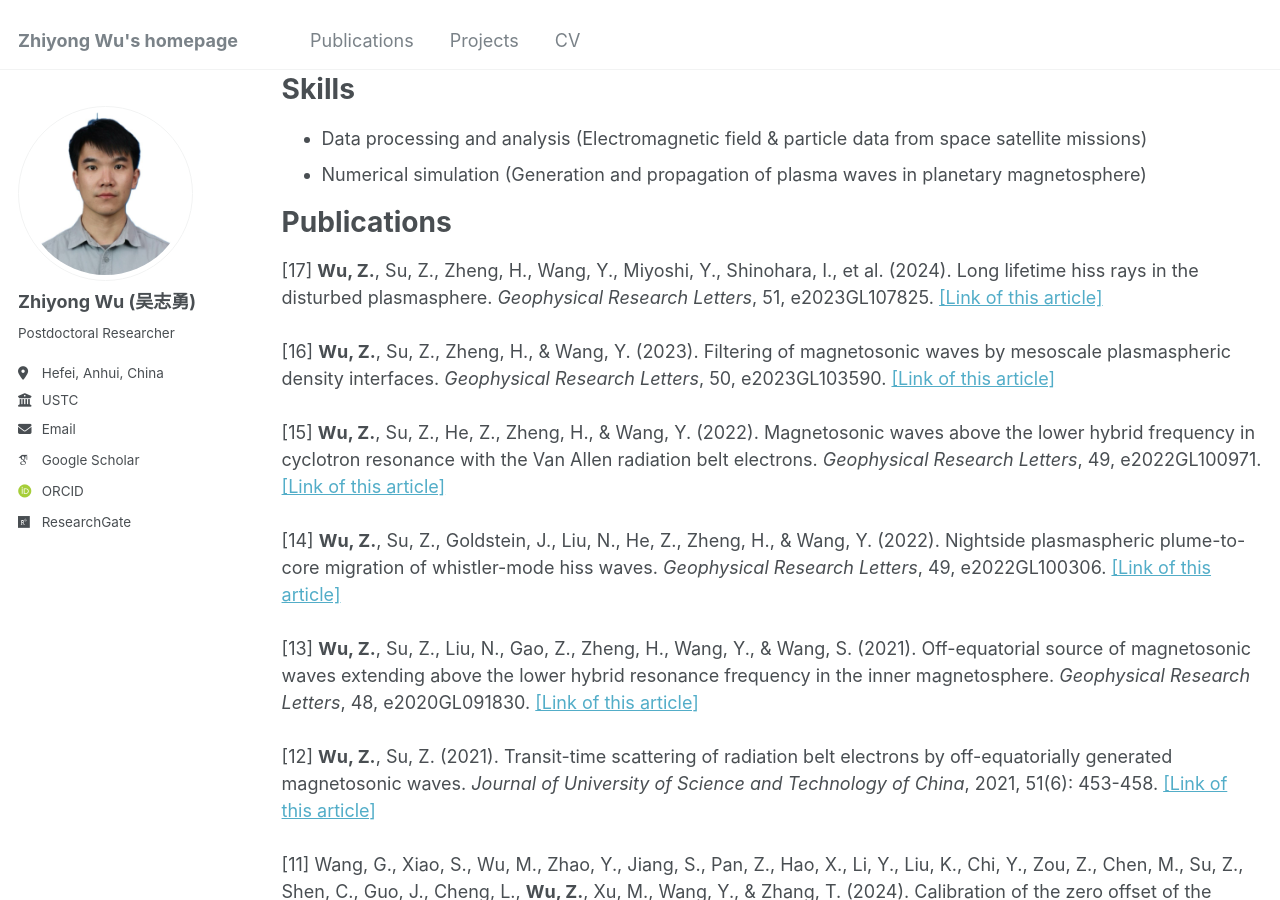
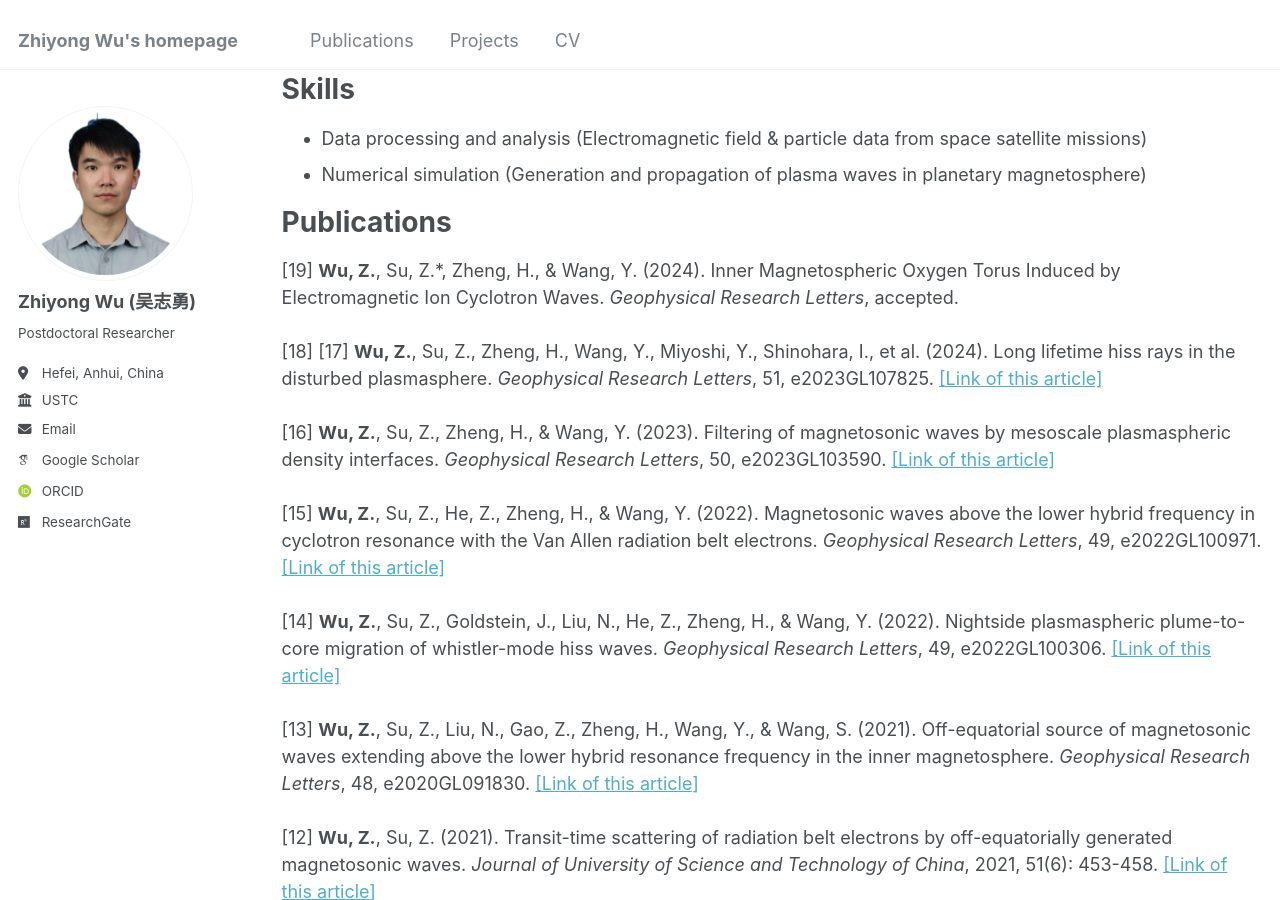
Before and after one commit to Z-Y-Wu/ZW-, a Jekyll site: the page built from _pages/cv.md, in a window 1280 px wide and 900 px high, scrolled down 377 px. Built offline with Jekyll 4.4.1, drawn with Linux system fonts in a browser that asks for light colours; some web fonts are replaced.

Commit message:
Update cv.md

```diff
--- a/_pages/cv.md
+++ b/_pages/cv.md
@@ -27,6 +27,8 @@ Skills
 
 Publications
 ======
+[19] <strong>Wu, Z.</strong>, Su, Z.*, Zheng, H., & Wang, Y. (2024). Inner Magnetospheric Oxygen Torus Induced by Electromagnetic Ion Cyclotron Waves. <i>Geophysical Research Letters</i>, accepted.<br><br>
+[18]
 [17] <strong>Wu, Z.</strong>, Su, Z., Zheng, H., Wang, Y., Miyoshi, Y., Shinohara, I., et al. (2024). Long lifetime hiss rays in the disturbed plasmasphere. <i>Geophysical Research Letters</i>, 51, e2023GL107825. <a href="https://doi.org/10.1029/2023GL107825">[Link of this article]</a><br><br>
 [16] <strong>Wu, Z.</strong>, Su, Z., Zheng, H., & Wang, Y. (2023). Filtering of magnetosonic waves by mesoscale plasmaspheric density interfaces. <i>Geophysical Research Letters</i>, 50, e2023GL103590. <a href="https://doi.org/10.1029/2023GL103590">[Link of this article]</a><br><br>
 [15] <strong>Wu, Z.</strong>, Su, Z., He, Z., Zheng, H., & Wang, Y. (2022). Magnetosonic waves above the lower hybrid frequency in cyclotron resonance with the Van Allen radiation belt electrons. <i>Geophysical Research Letters</i>, 49, e2022GL100971. <a href="https://doi.org/10.1029/2022GL100971">[Link of this article]</a><br><br>
```
